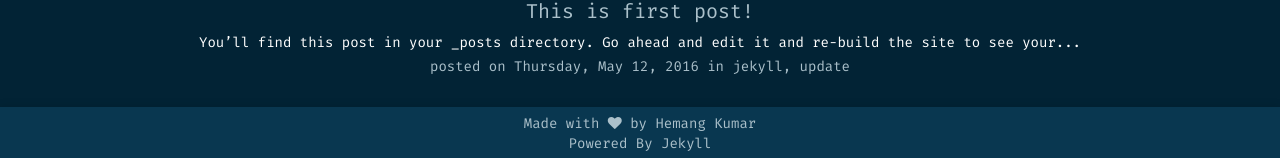
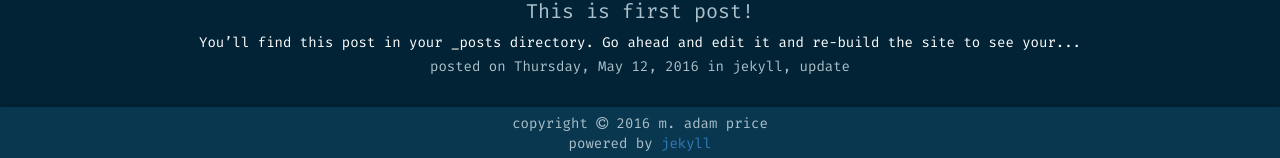
Before and after one commit to komidore64/komidore64.github.io, a Jekyll site: the page built from index.html, in a window 1280 px wide and 1278 px high. Shown: the part 1117-1275 px from the top of the window. Built offline with Jekyll 4.4.1, drawn with Linux system fonts in a browser that asks for light colours; nearby versions of some CDN libraries; some web fonts are replaced.

Commit message:
_includes/footer.html - refactor for maprys.net

```diff
--- a/_includes/footer.html
+++ b/_includes/footer.html
@@ -1,6 +1,6 @@
 <nav class="navbar navbar-default navbar-fixed-bottom">
     <div class="container footer-content">
-        Made with <i class ="fa fa-heart"></i> by Hemang Kumar<br>
-        Powered By Jekyll
+        copyright <i class="fa fa-copyright"></i> {{ "now" | date: "%Y" }} m. adam price<br>
+        powered by <a href="https://pages.github.com">jekyll</a>
     </div>
 </nav>
```
